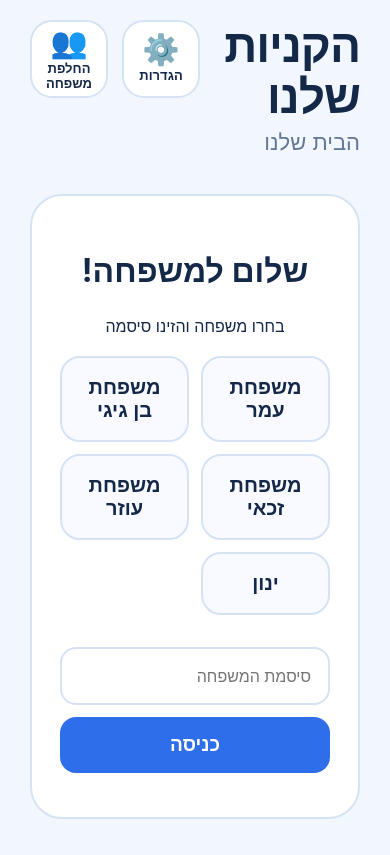
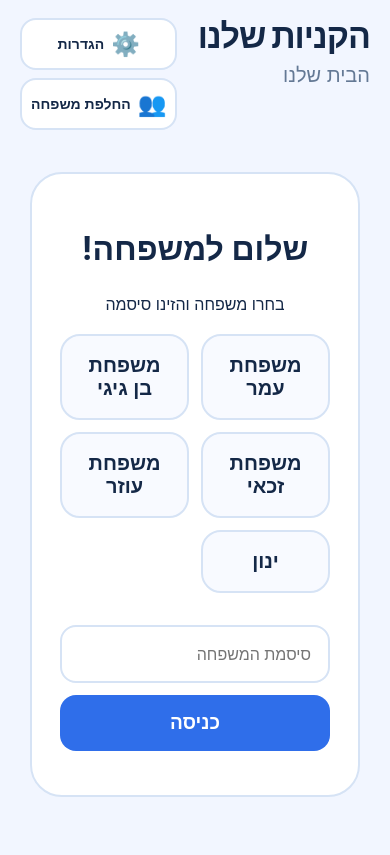
Before and after one commit to yb0537129119-sketch/hakniyot-shelanu, a plain HTML site: page index.html in a window 390 px wide. Drawn offline with Linux system fonts and the light colour scheme.

Commit message:
Fix mobile header layout

```diff
--- a/style.css
+++ b/style.css
@@ -84,3 +84,51 @@ button:active{transform:scale(.985)}
  .large-text .cat-text h2{font-size:38px}
  .large-text .cat-text p{font-size:26px}
 }
+
+
+/* Mobile header: compact, aligned action buttons with no wrapped labels */
+@media(max-width:600px){
+  .header{
+    padding:18px 20px 22px;
+    display:flex;
+    align-items:flex-start;
+    justify-content:space-between;
+    gap:12px;
+  }
+  .heading{
+    flex:1 1 0;
+    min-width:0;
+    order:1;
+    text-align:right;
+  }
+  .heading h1{
+    font-size:clamp(34px,8vw,44px);
+    line-height:1.08;
+    overflow-wrap:normal;
+  }
+  .heading p{font-size:20px;margin-top:8px}
+  .actions{
+    flex:0 0 132px;
+    order:2;
+    display:flex;
+    flex-direction:column;
+    align-items:stretch;
+    gap:8px;
+  }
+  .icon-btn{
+    width:100%;
+    min-width:0;
+    height:52px;
+    min-height:52px;
+    padding:6px 9px;
+    border-radius:16px;
+    display:flex;
+    flex-direction:row;
+    align-items:center;
+    justify-content:center;
+    gap:7px;
+    white-space:nowrap;
+  }
+  .icon-btn span{font-size:23px;line-height:1}
+  .icon-btn small{font-size:14px;line-height:1;white-space:nowrap}
+}
```
